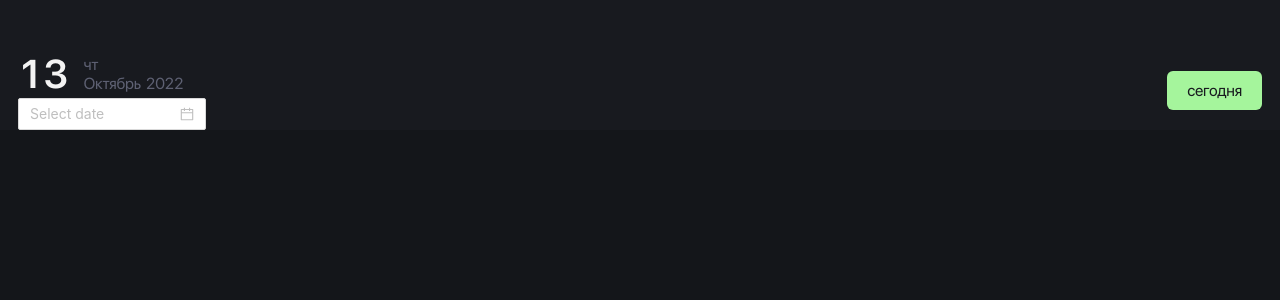
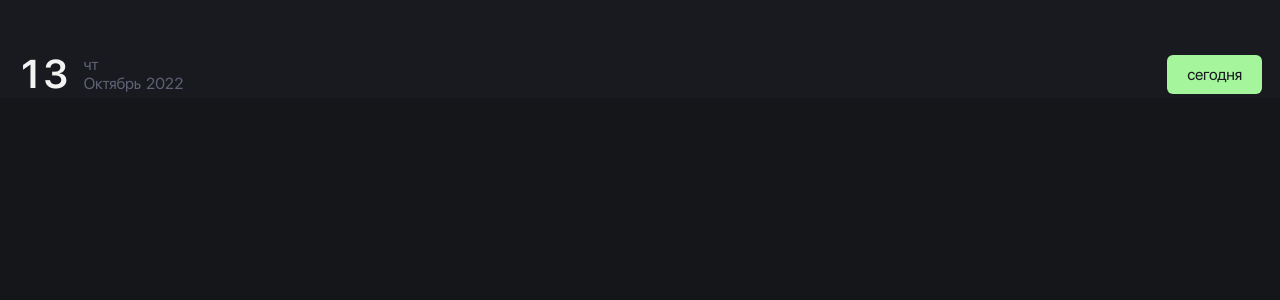
Before and after one commit to Nikityau/timetable-mob-stub, a React app: page / in a window 1280 px wide. Shown: the top 300 px of the page. Built offline with nearby package versions, Linux system fonts and the light colour scheme.

Commit message:
added ant-datepicker + some adaptive under design

```diff
--- a/src/core/app/components/calendar/components/current-date/current-date.tsx
+++ b/src/core/app/components/calendar/components/current-date/current-date.tsx
@@ -1,19 +1,48 @@
-import React from 'react';
+import React, {useEffect} from 'react';
 import type { DatePickerProps } from 'antd'
 import {Space, DatePicker} from "antd";
+
+import {useToggler} from "../../../../../utils/hooks/useToggler";
 
 import 'antd/dist/antd.css'
 import './styles/common/current-date.scss'
 
 const CurrentDate = () => {
 
+    const [isClndrOpen, setIsClndrOpen] = useToggler(false)
+
+    useEffect(() => {
+        window.addEventListener('click', onWindowClick)
+
+        console.log(isClndrOpen)
+
+        return () => {
+            window.removeEventListener('click', onWindowClick)
+        }
+    }, [isClndrOpen])
+
+    const onWindowClick = (e:MouseEvent) => {
+       /* const { target } = e
+        const targetClass = (target as HTMLElement).className
+        if(!targetClass.includes('ant') && isClndrOpen) {
+            setIsClndrOpen.off()
+        }*/
+    }
+
+    const onDateClick = () => {
+        console.log('click')
+        setIsClndrOpen.toggle()
+    }
+
     const onChange: DatePickerProps['onChange'] = (date, dateString) => {
         console.log(date, dateString);
+
+        setIsClndrOpen.off()
     };
 
     return (
         <div className={'current-date'}>
-            <div className={'current-date__container'}>
+            <div className={'current-date__container'} onClick={onDateClick}>
                 <div className={'current-date__day'}>
                     <span>13</span>
                 </div>
@@ -32,8 +61,10 @@ const CurrentDate = () => {
                 </div>
             </div>
             <div className={'current-date__date-picker'}>
-               <Space direction={'vertical'}>
-                   <DatePicker picker={'date'} onChange={onChange}/>
+               <Space className={'test'} direction={'vertical'}>
+                   <DatePicker picker={'date'}
+                               open={isClndrOpen}
+                               onChange={onChange}/>
                </Space>
             </div>
         </div>
--- a/src/core/app/components/calendar/components/current-date/styles/common/current-date.scss
+++ b/src/core/app/components/calendar/components/current-date/styles/common/current-date.scss
@@ -1,5 +1,9 @@
 .current-date {
+  position: relative;
+
   width: 100%;
+
+  z-index: 1;
 }
 
 .current-date__container {
@@ -8,6 +12,8 @@
   display: flex;
   align-items: center;
   gap: 15px;
+
+  z-index: 1;
 }
 
 .current-date__day {
@@ -54,3 +60,28 @@
 .current-date__year {
 
 }
+
+.test {
+  position: absolute;
+  bottom: 0;
+  left: 0;
+
+  transform: translate(0, 10px);
+
+  //height: 0 !important;
+  //overflow: hidden;
+
+  pointer-events: none;
+
+  .ant-picker {
+    z-index: -1;
+
+    padding: 0;
+    height: 0;
+    overflow: hidden;
+    opacity: 0;
+    //backface-visibility: hidden;
+    pointer-events: none;
+    //font-size: 0 !important;
+  }
+}
--- /dev/null
+++ b/src/core/utils/hooks/useToggler.ts
@@ -0,0 +1,25 @@
+import {useState} from "react";
+
+type toggleRet = [
+    state: boolean,
+    cb: {
+        on: () => void, off: () => void, toggle: () => void
+    }
+]
+
+export const useToggler = (defState: boolean = false): toggleRet => {
+    const [state, setState] = useState(defState)
+
+    const on = () => setState(true)
+    const off = () => setState(false)
+    const toggle = () => setState(prev => !prev)
+
+    return [
+        state,
+        {
+            on,
+            off,
+            toggle
+        }
+    ]
+}
```
